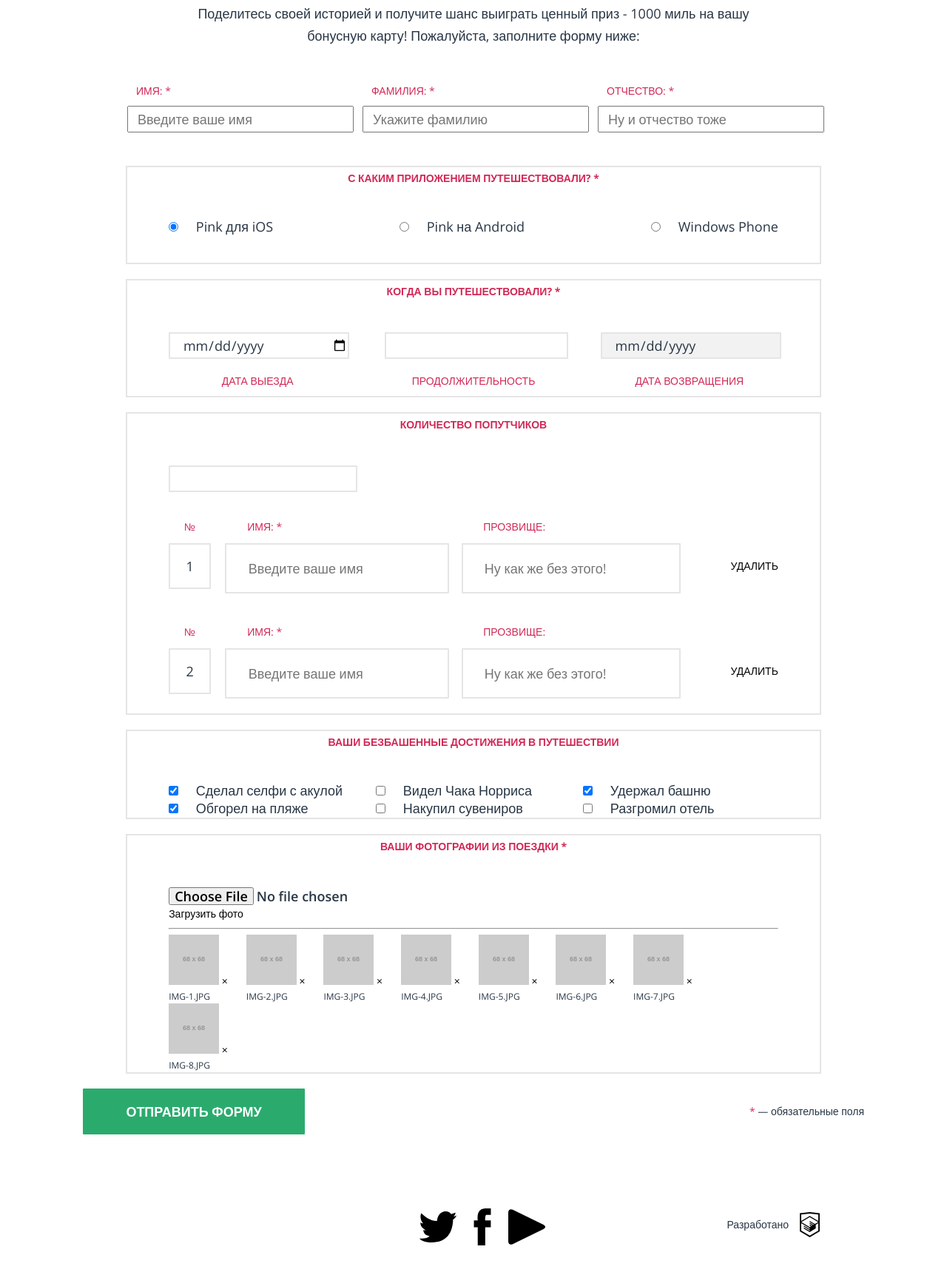
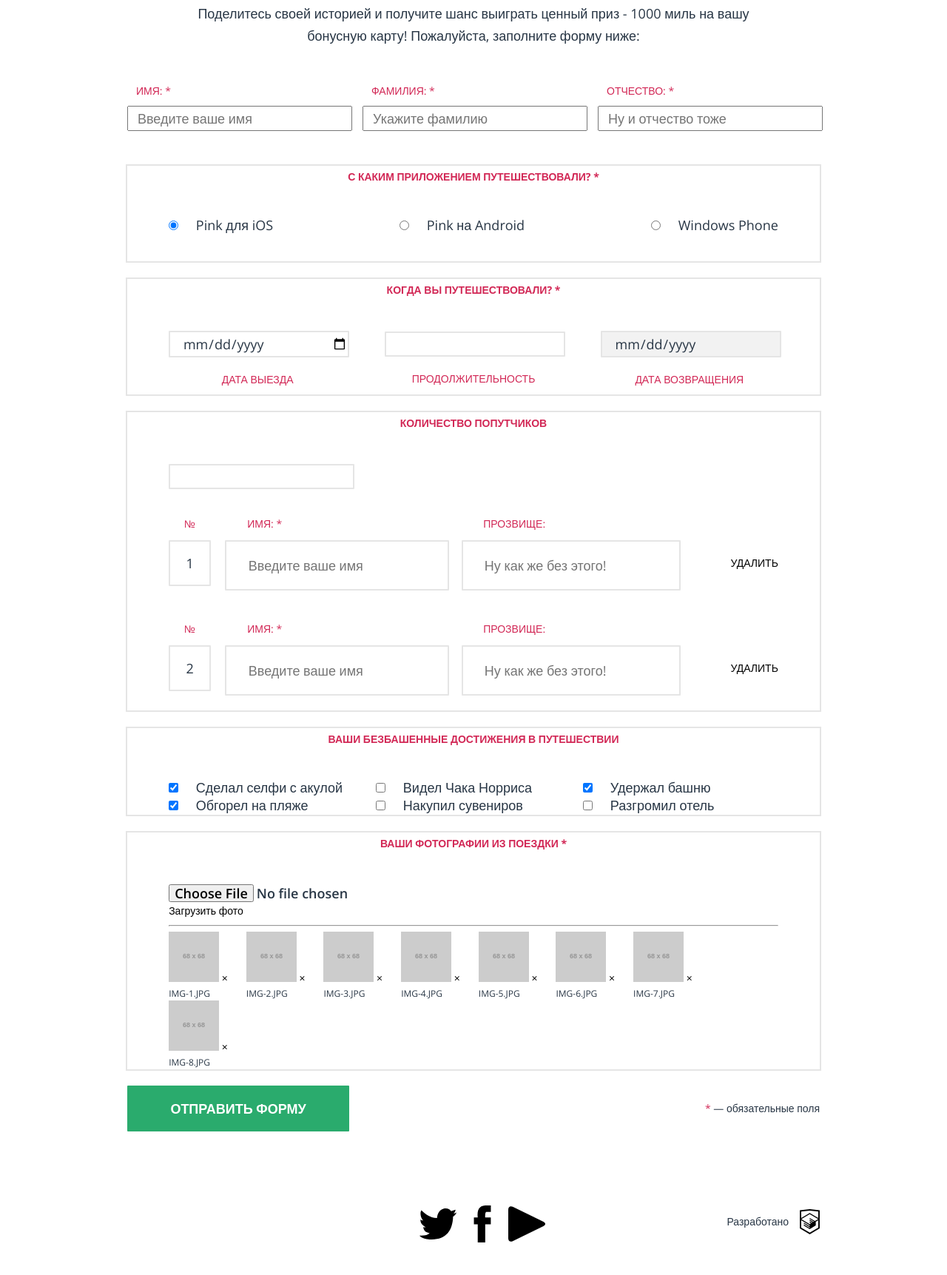
Before and after one commit to adaptedbee/98316-pink, a website: page form.html in a window 1280 px wide. Shown: the part 482-2205 px from the top of the page at 74% size. Drawn offline with nearby package versions, Linux system fonts and the light colour scheme; files that its build step writes are made by us from their sources; placeholder pictures from the web are drawn by us.

Commit message:
Правки - form: отступы

```diff
--- a/sass/components/form.scss
+++ b/sass/components/form.scss
@@ -67,7 +67,7 @@
     @include formlabel;
     line-height:1.667;
     margin-bottom:25px;
-    padding-left:7%;
+    padding:0 0 0 7%;
   }
   &__headline{
     @include formheadline;
@@ -101,7 +101,7 @@
     border:2px solid #e5e5e5;
     border-radius:1px;
 
-    padding-left:7%;
+    padding:0 0 0 7%;
     width:93%;
     margin-bottom:15px;
   }
@@ -118,6 +118,7 @@
     border-radius:1px;
 
     margin-bottom:15px;
+    padding:0;
   }
   &__checkbox{
     margin-right:20px;
@@ -479,6 +480,9 @@
     &__storyform__input-wrapper--achievements{
 
     }
+    &__submit-wrapper{
+      width:78%;
+    }
     &__fields--photos{
       // padding-left:5%;
       // padding-right:5%;
```
